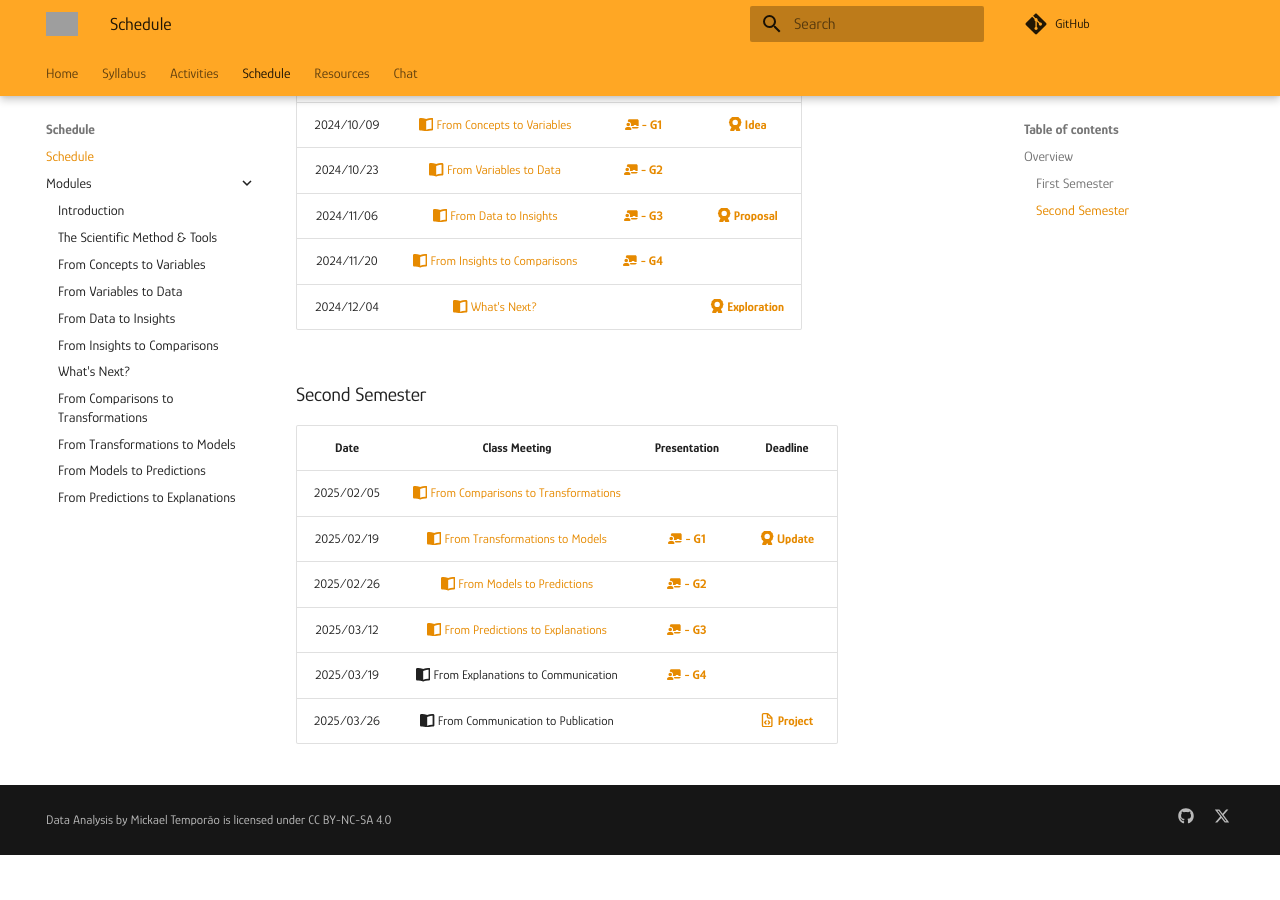
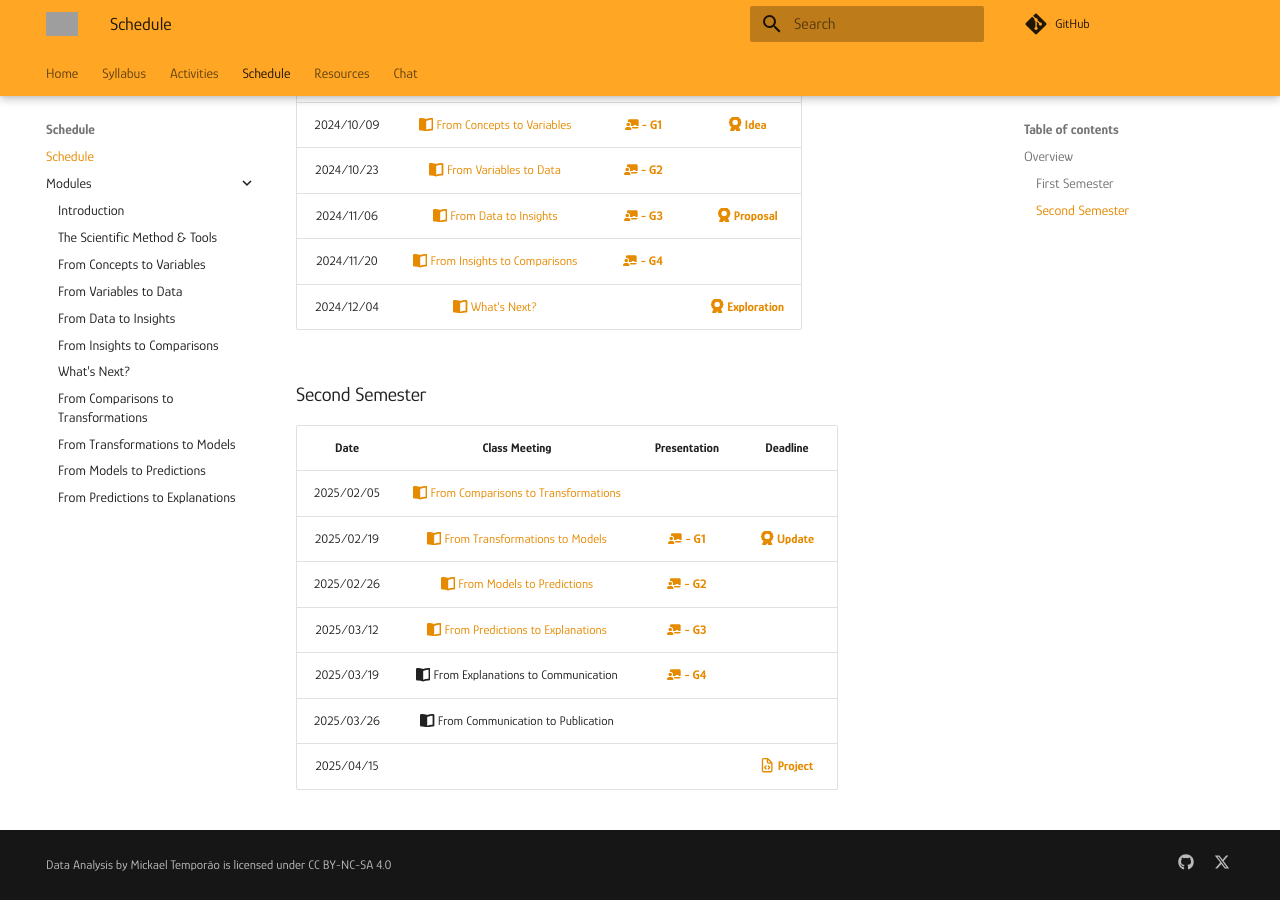
Before and after one commit to mickaeltemporao/data-analysis, an MkDocs documentation site: the page built from docs/schedule.md, in a window 1280 px wide and 900 px high, scrolled down 695 px. Built offline with MkDocs 1.6.1 and Material for MkDocs 9.7.7, drawn with Linux system fonts in a browser that asks for light colours; comment, search, counter and statistics services are not loaded; before the commit the page ends 1550 px from its top, so only the background shows below that; grey boxes are pictures that could not be loaded.

Commit message:
updated paper deadline

```diff
--- a/docs/schedule.md
+++ b/docs/schedule.md
@@ -37,7 +37,8 @@ This schedule is an approximation, subject to change due needs of the students i
 | 2025/02/26 | [:fontawesome-solid-book-open: From Models to Predictions](modules/inference.md) | [**:fontawesome-solid-chalkboard-user: - G2**](activities/participation.md/#s2-the-group-presenting) | |
 | 2025/03/12 | [:fontawesome-solid-book-open: From Predictions to Explanations](modules/explanation.md) |[**:fontawesome-solid-chalkboard-user: - G3**](activities/participation.md/#s2-the-group-presenting) |  |
 | 2025/03/19 | :fontawesome-solid-book-open: From Explanations to Communication |[**:fontawesome-solid-chalkboard-user: - G4**](activities/participation.md/#s2-the-group-presenting) | |
-| 2025/03/26 | :fontawesome-solid-book-open: From Communication to Publication |                                                                            | [**:fontawesome-regular-file-code: Project**](activities/project.md)|
+| 2025/03/26 | :fontawesome-solid-book-open: From Communication to Publication |                                                                            | |
+| 2025/04/15 | |                                                                            | [**:fontawesome-regular-file-code: Project**](activities/project.md)|
 
 <!-- **:fontawesome-solid-award: Modeling** -->
 <!-- analysis.md -->
```
